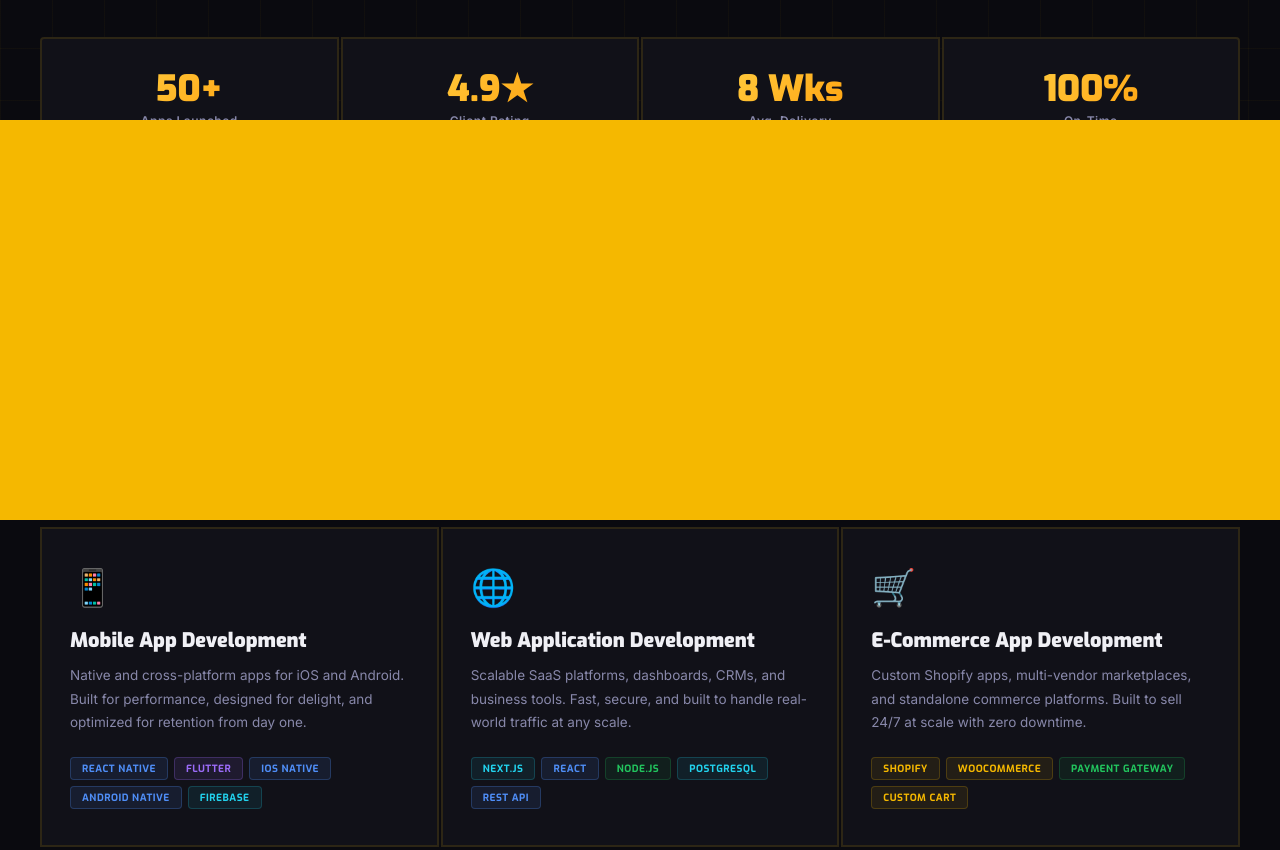
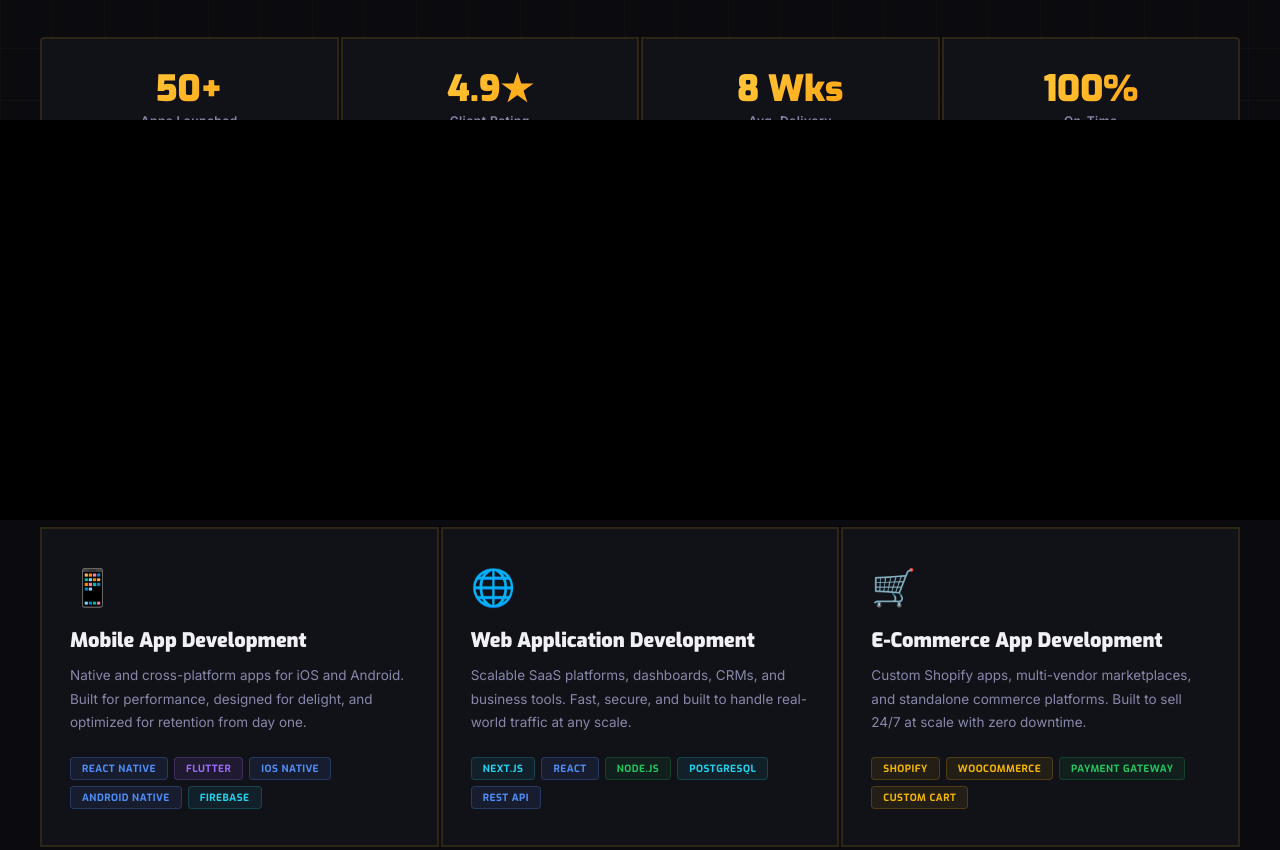
Before and after one commit to rk7876311-lab/digital-bee-pricing, a website: page app-development.html in a window 1280 px wide. Shown: the part 680-1530 px from the top of the page. Drawn offline with Linux system fonts and the light colour scheme.

Commit message:
Change shutter open transition color to black

```diff
--- a/app-development.html
+++ b/app-development.html
@@ -8,7 +8,7 @@
   <link href="https://fonts.googleapis.com/css2?family=Exo:wght@400;600;700;800;900&family=Inter:wght@300;400;500;600;700&display=swap" rel="stylesheet" />
   <style>
     /* PAGE SHUTTER EFFECT */
-    .shutter-top, .shutter-bottom { position: fixed; left: 0; right: 0; height: 50vh; background: var(--gold, #F5B800); z-index: 999999; transition: transform 0.8s cubic-bezier(0.85, 0, 0.15, 1) 0.1s; pointer-events: none; }
+    .shutter-top, .shutter-bottom { position: fixed; left: 0; right: 0; height: 50vh; background: #000000; z-index: 999999; transition: transform 0.8s cubic-bezier(0.85, 0, 0.15, 1) 0.1s; pointer-events: none; }
     .shutter-top { top: 0; } .shutter-bottom { bottom: 0; }
     body.shutter-open .shutter-top { transform: translateY(-100%); }
     body.shutter-open .shutter-bottom { transform: translateY(100%); }
```
Also changed, not shown: homepage.html (+1 -1 lines), services-pricing.html (+1 -1 lines).
